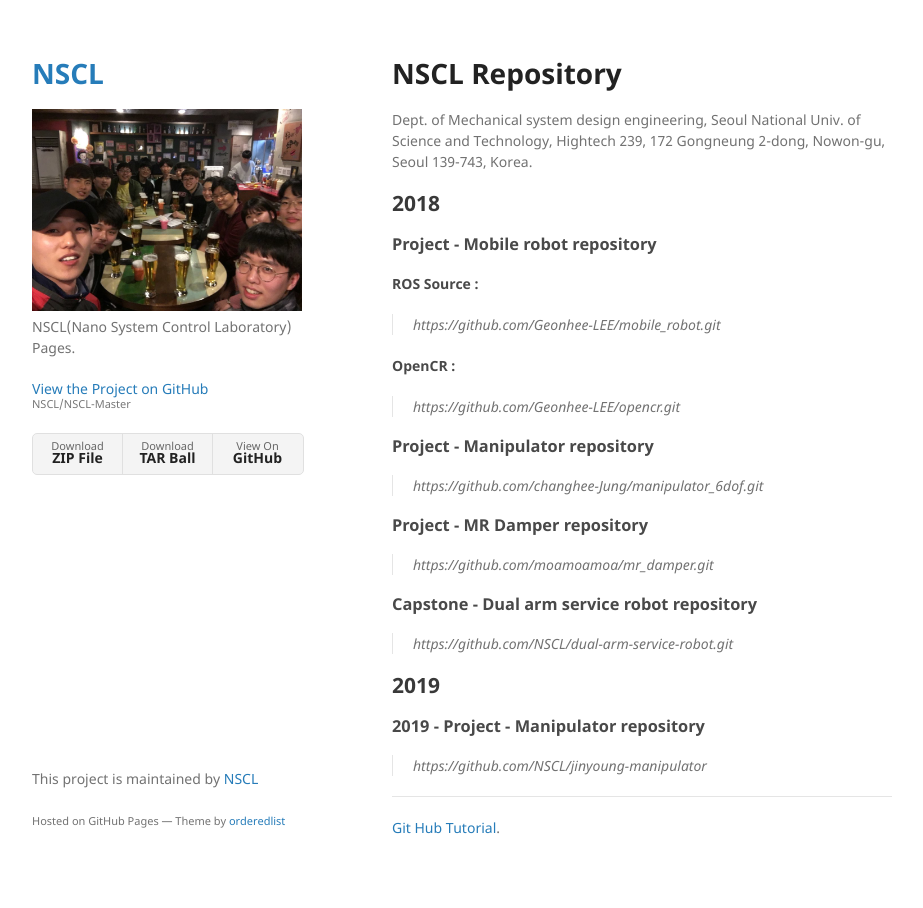
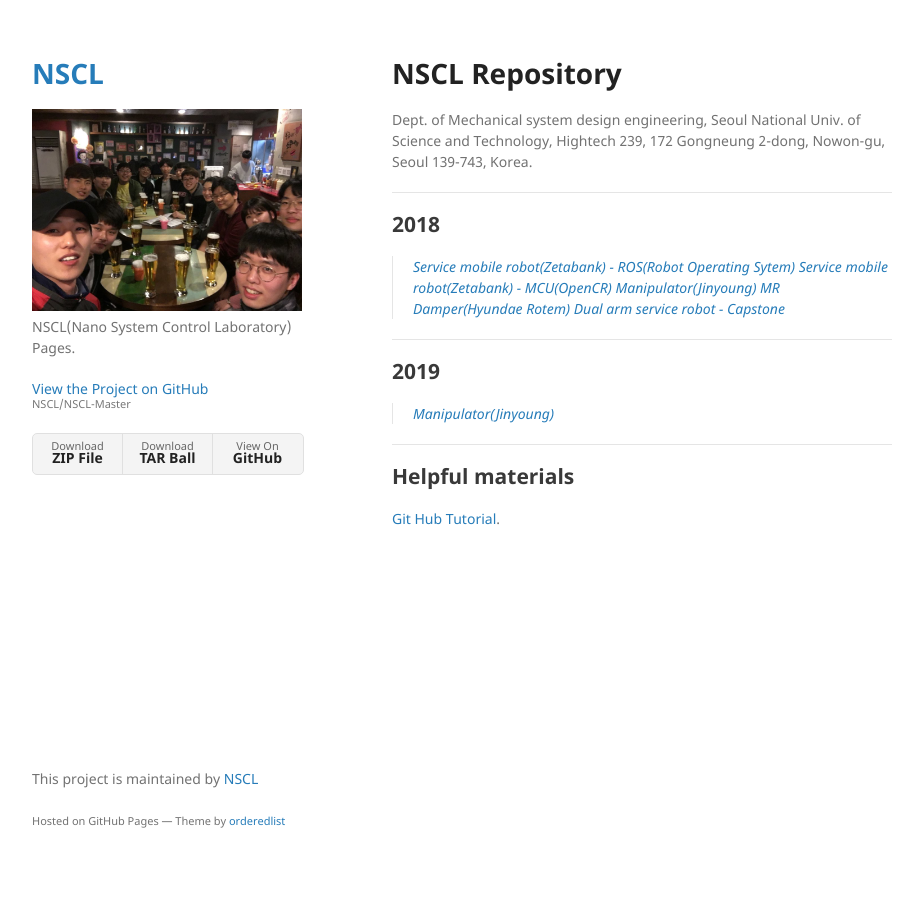
Before and after one commit to NSCL/NSCL-Master, a Jekyll site: the page built from index.md, in a window 1280 px wide. Shown: the whole page, without its empty margins (178-1101 px from the left). Built offline with Jekyll 4.4.1, drawn with Linux system fonts in a browser that asks for light colours; our own code applies the rules of GitHub Pages for plain Markdown files.

Commit message:
Update index.md

```diff
--- a/index.md
+++ b/index.md
@@ -2,38 +2,25 @@
 
 Dept. of Mechanical system design engineering, Seoul National Univ. of Science and Technology, Hightech 239, 172 Gongneung 2-dong, Nowon-gu, Seoul 139-743, Korea.
 
+------------------
+
 ## 2018
-
-### Project - Mobile robot repository
-
-#### ROS Source :
-
-> https://github.com/Geonhee-LEE/mobile_robot.git
-
-#### OpenCR :
-
-> https://github.com/Geonhee-LEE/opencr.git
-
-### Project - Manipulator repository
-> https://github.com/changhee-Jung/manipulator_6dof.git
-
-
-### Project - MR Damper repository
-> https://github.com/moamoamoa/mr_damper.git
-
-
-
-### Capstone - Dual arm service robot repository
-> https://github.com/NSCL/dual-arm-service-robot.git
-
-
-## 2019
-
-### 2019 - Project - Manipulator repository
-
-> https://github.com/NSCL/jinyoung-manipulator
+> [Service mobile robot(Zetabank) - ROS(Robot Operating Sytem)]()
+> [Service mobile robot(Zetabank) - MCU(OpenCR)](https://github.com/NSCL/zetabot_openCR)
+> [Manipulator(Jinyoung)](https://github.com/changhee-Jung/manipulator_6dof.git)
+> [MR Damper(Hyundae Rotem)](https://github.com/moamoamoa/mr_damper.git)
+> [Dual arm service robot - Capstone](https://github.com/NSCL/dual-arm-service-robot.git)
 
 
 ------------------
 
+## 2019
+
+> [Manipulator(Jinyoung)](https://github.com/NSCL/jinyoung-manipulator)
+
+
+------------------
+
+## Helpful materials
+
 [Git Hub Tutorial](./another-page.html).
```
